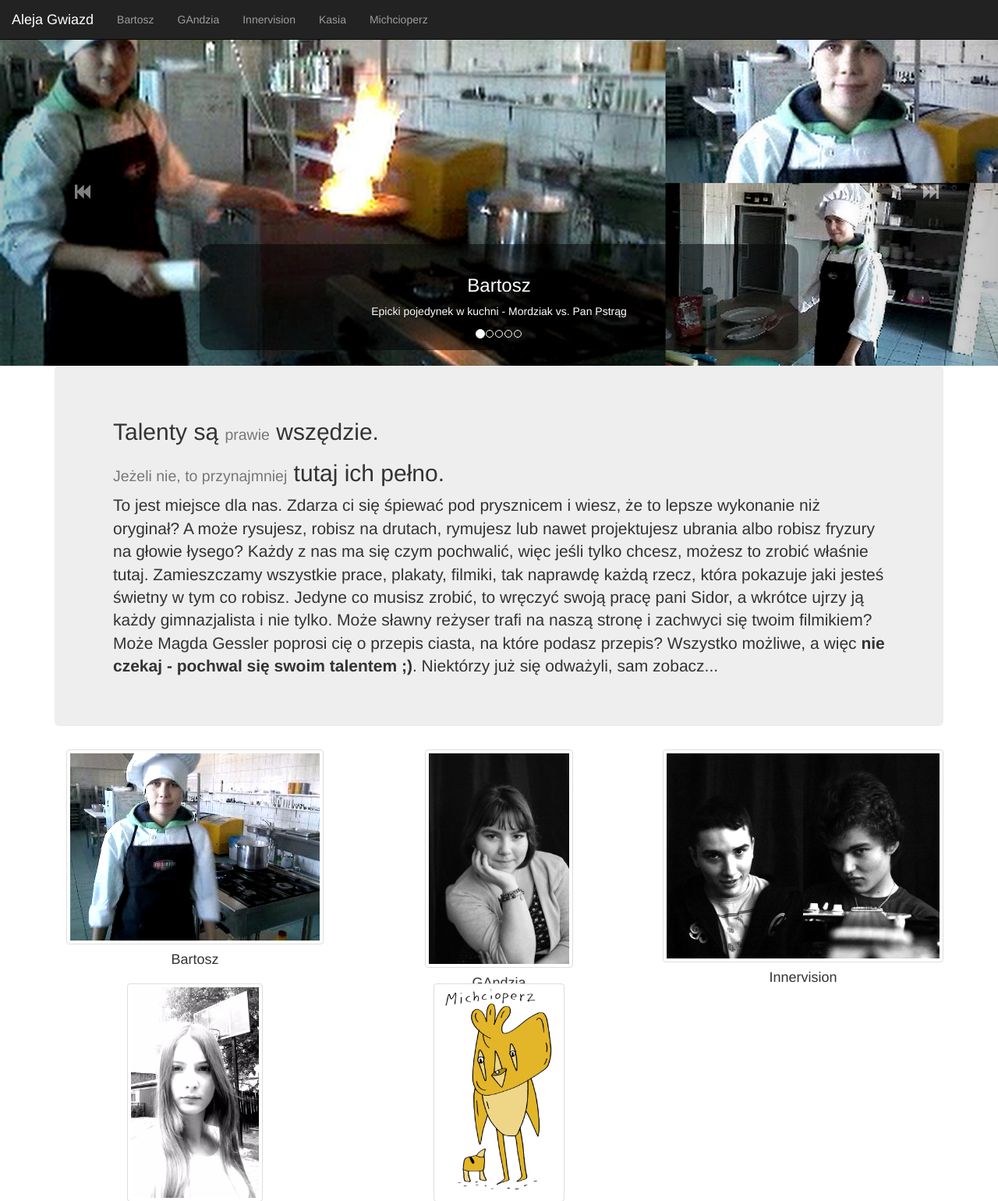
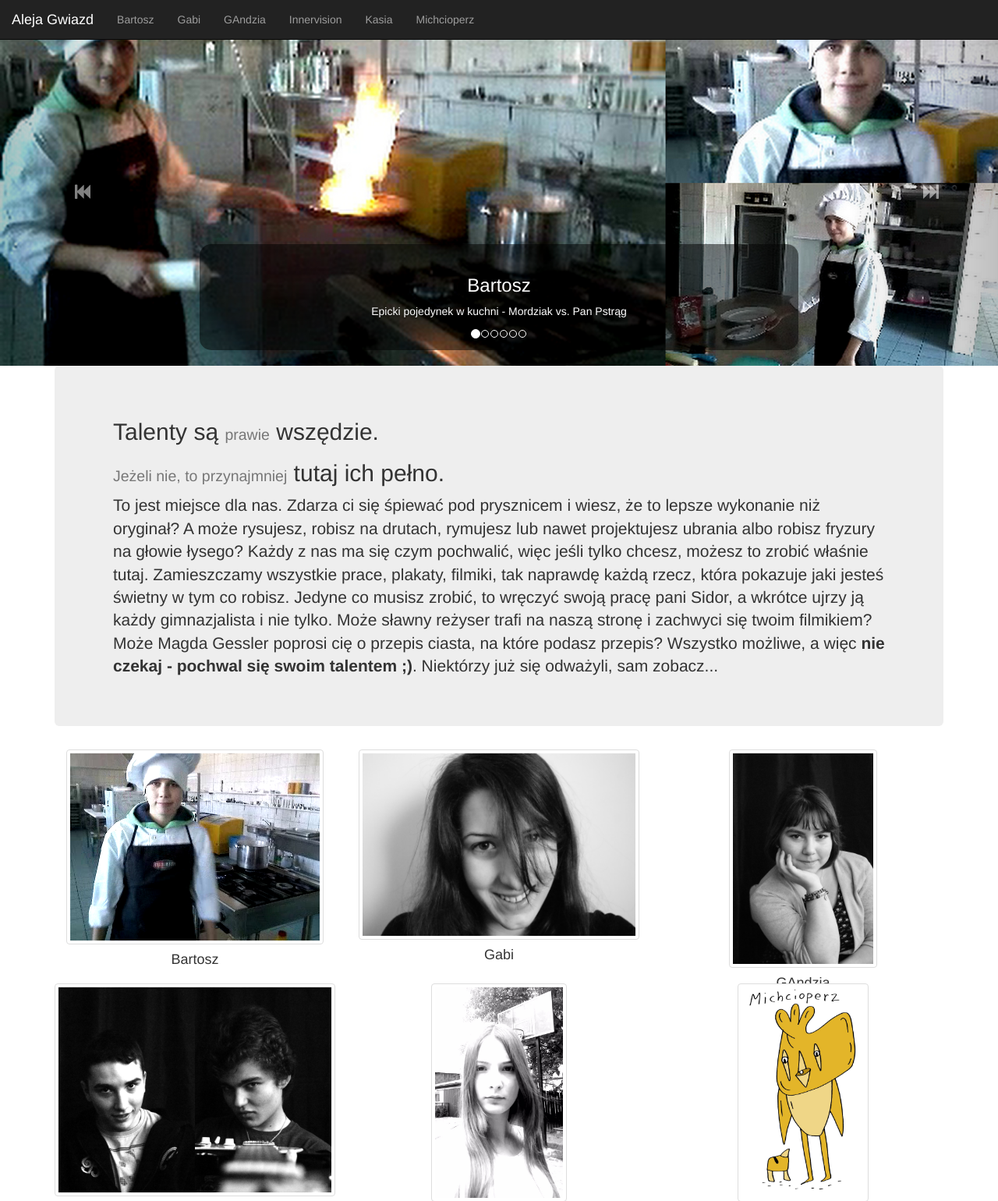
Before and after one commit to MPRZLabs/AlejaGwiazd, a PHP site: page /?forcesheep=1 in a window 1280 px wide. Shown: the top 1540 px of the page at 78% size. Run offline with PHP 8.4, Linux system fonts and the light colour scheme; data that the repository does not hold is empty; some libraries are stand-ins or nearby versions.

Commit message:
added one more person, a few to go

```diff
--- a/inc.php
+++ b/inc.php
@@ -121,6 +121,7 @@
   {
     mpi_navbar_start();
     mpi_navbar_page("Bartosz");
+    mpi_navbar_page("Gabi");
     mpi_navbar_page("GAndzia");
     mpi_navbar_page("Innervision");
     mpi_navbar_page("Kasia");
--- a/index.php
+++ b/index.php
@@ -2,8 +2,8 @@
 define("TEHPAGETITLE","Start");
 require "inc.php";
 mpi_header();
-echo mpi_carousel("main-showcase", array("Bartosz" => "Epicki pojedynek w kuchni - Mordziak vs. Pan Pstrąg", "GAndzia" => "", "Innervision" => "Nasze odkrycie - przyszłe gwiazdy rocka/metalu", "Kasia" => "Rysuję właściwie od zawsze, a od kilku lat również piszę – wiersze, prozę, do wyboru!", "Michcioperz" => "Tutaj kiedyś będzie intro :P"));
+echo mpi_carousel("main-showcase", array("Bartosz" => "Epicki pojedynek w kuchni - Mordziak vs. Pan Pstrąg", "Gabi" => "wysoka, powyżej normy, chce się wyróżniać, ale i tak jest mainstream'owa. Podobno wygląda na wyniosłą i apodyktyczną, jednak jest bardzo gadatliwa i przyjazna otoczeniu.  Ma psychologiczne zapędy. Interesuje ją każdy rodzaj sztuki.", "GAndzia" => "", "Innervision" => "Nasze odkrycie - przyszłe gwiazdy rocka/metalu", "Kasia" => "Rysuję właściwie od zawsze, a od kilku lat również piszę – wiersze, prozę, do wyboru!", "Michcioperz" => "Tutaj kiedyś będzie intro :P"));
 echo mpi_container(mpi_jumbo(mpi_readcodeasset("introintro")));
-echo mpi_container(mpi_showcase(mpi_showcase_person("Bartosz").mpi_showcase_person("GAndzia").mpi_showcase_person("Innervision").mpi_showcase_person("Kasia").mpi_showcase_person("Michcioperz")));
+echo mpi_container(mpi_showcase(mpi_showcase_person("Bartosz").mpi_showcase_person("Gabi").mpi_showcase_person("GAndzia").mpi_showcase_person("Innervision").mpi_showcase_person("Kasia").mpi_showcase_person("Michcioperz")));
 mpi_footer();
 ?>
```
Also changed, not shown: Gabi.php (added, +9 -0 lines), assets/Gabi-avatar.png (added).
